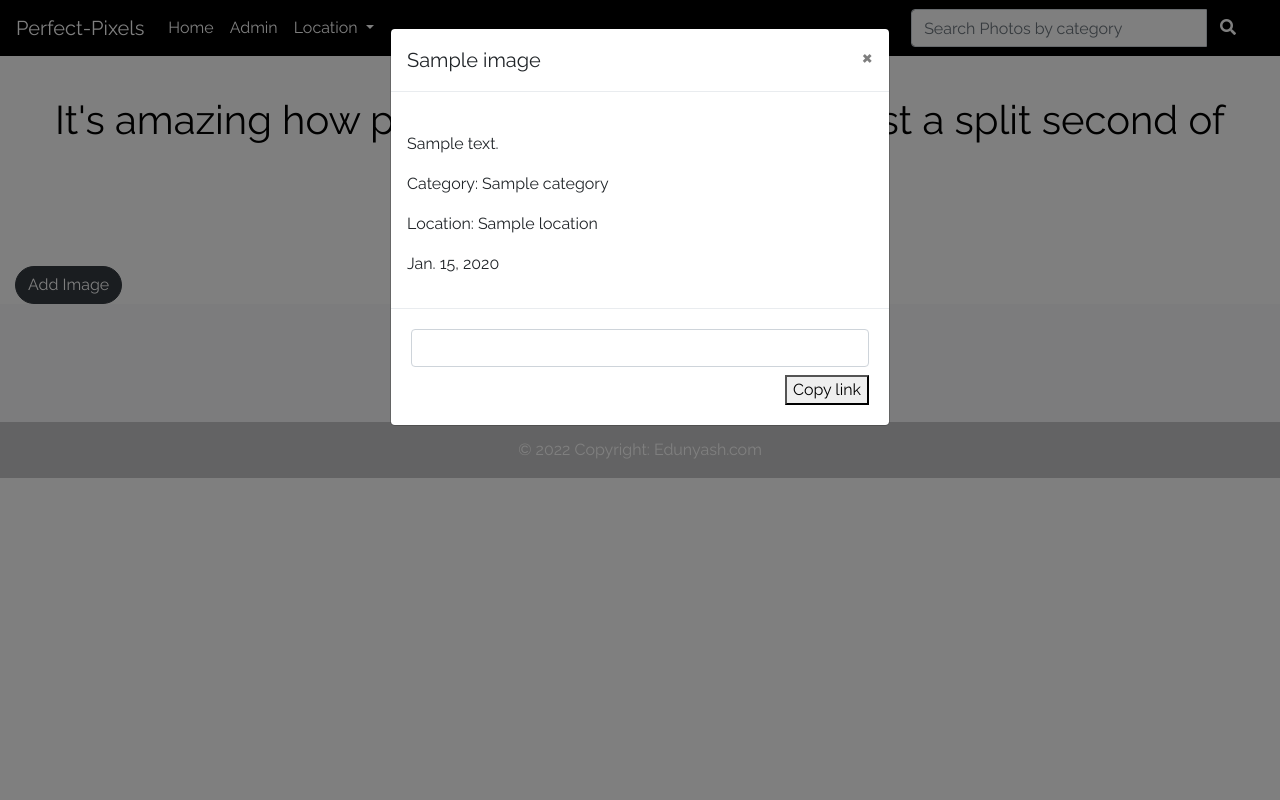
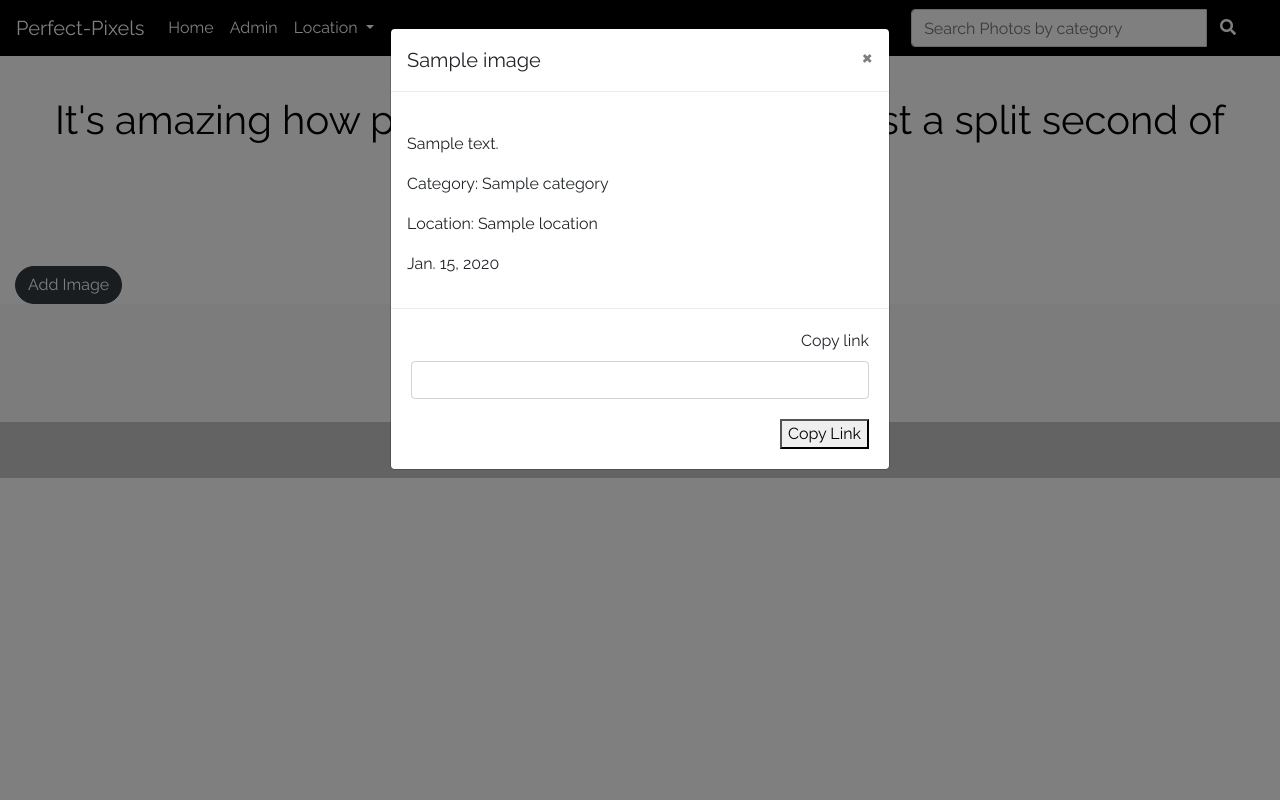
Before and after one commit to Edwike12/Perfect-Pixels, a Django app: page / in a window 1280 px wide, after a click that opens the changed part. Run offline with Django 3.2, Linux system fonts and the light colour scheme; tables that the repository leaves empty hold one stand-in row (values such as "Sample post"); some libraries are stand-ins or nearby versions.

Commit message:
created a copy link function using script

```diff
--- a/gallery/templates/index.html
+++ b/gallery/templates/index.html
@@ -49,8 +49,11 @@
                         <p>{{items.created_at|date}}</p>
                     </div>
                     <div class="modal-footer">
-                        <input class="form-control" type="text" value="{{items.image.url}}" id="{{items.id}}.url">
-                        <button class="btn-btn-success">Copy link</button>
+                        <!-- <input class="form-control" type="text" value="{{items.image.url}}" id="{{items.id}}.url">
+                        <button class="btn-btn-success">Copy link</button> -->
+                            <p class="card-description">Copy link</p> <input type="link" id="myInput" class="form-control"  value="{{items.image.url}}" >
+                            <div class="mt-3"> <button onclick="Hello()">Copy Link</button> </div>
+
                     </div>
                   </div>
                 </div>
@@ -64,5 +67,16 @@
     </div>
 
    </div>
+   <!-- <input type="text" value="Hello world"(Can be of your choice) id="myInput"(id is the name of the text, you can change it later)>
+<button onclick="Hello()">Copy Link</button>
+ -->
+<script>
+  function Hello() {
+  var copyText = document.getElementById('myInput')
+  copyText.select();
+  document.execCommand('copy')
+  console.log('Copied Link')
+}
+</script>
 
 {%endblock%}
```
